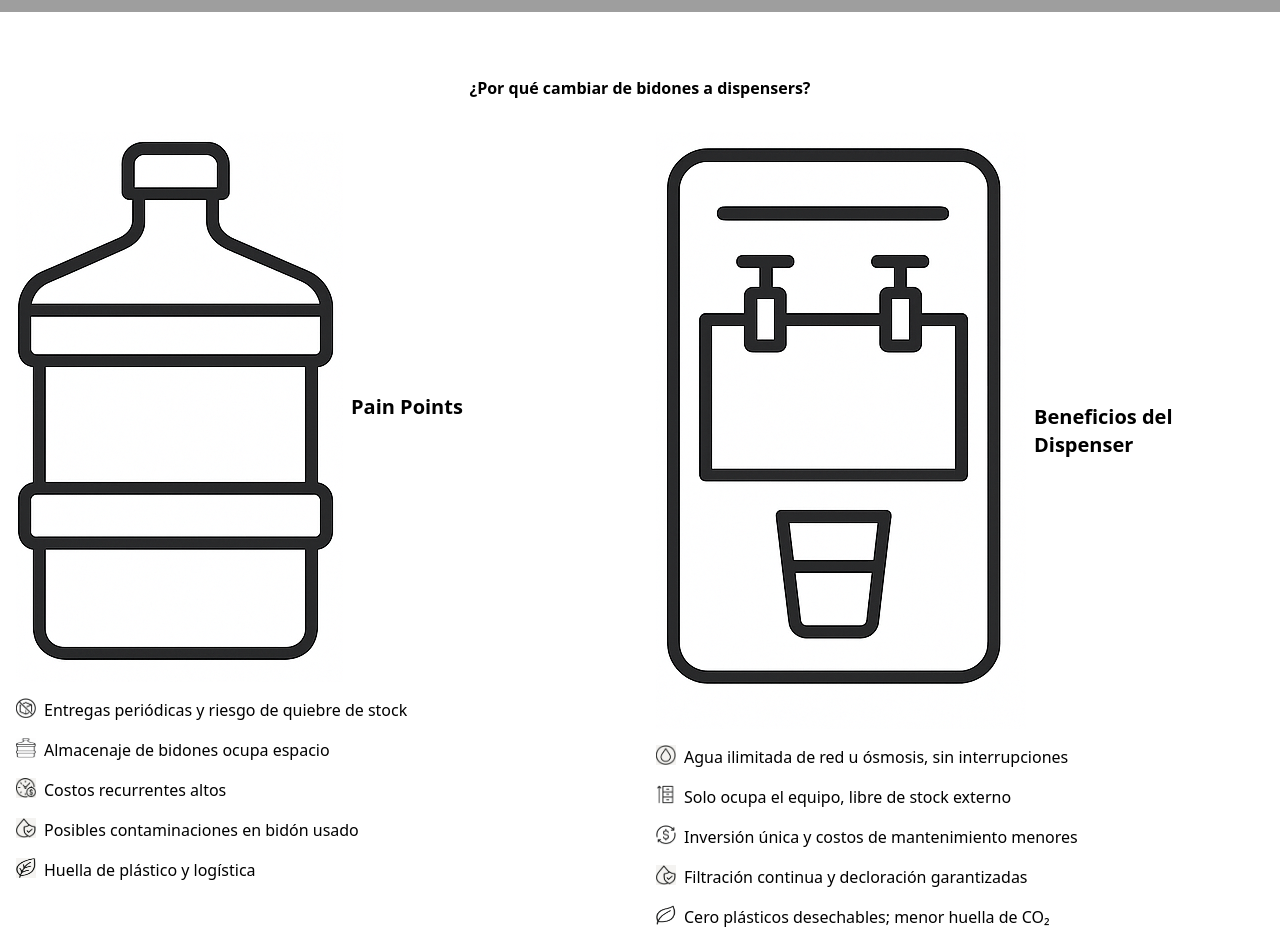
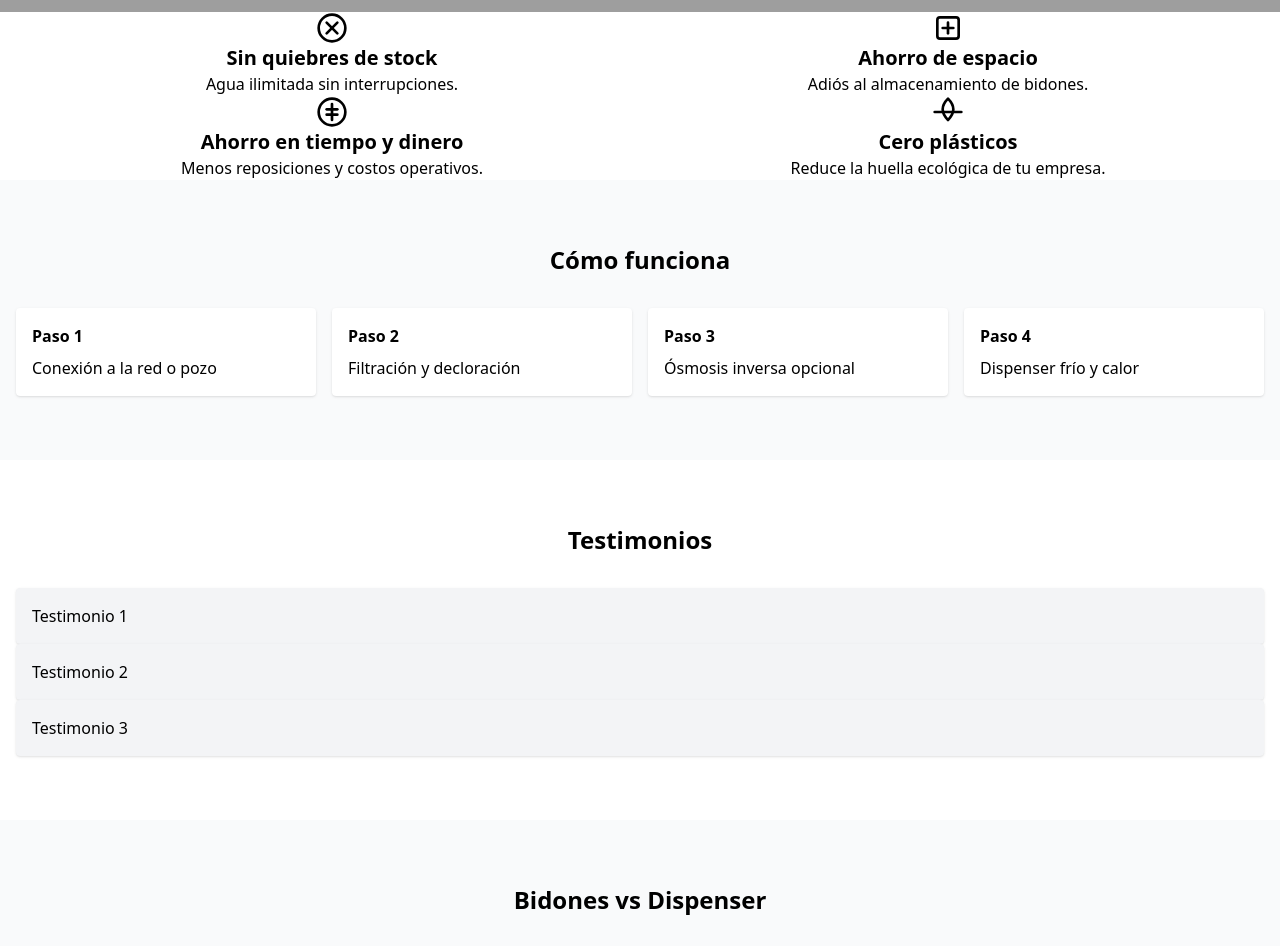
Before and after one commit to pingitzern/landingPageDISPENSER, a website: page public/index.html in a window 1280 px wide. Shown: the part 860-1806 px from the top of the page. Drawn offline with Linux system fonts and the light colour scheme; grey boxes are pictures that could not be loaded.

Commit message:
Add benefits section and SVG icons

```diff
--- a/public/index.html
+++ b/public/index.html
@@ -40,65 +40,28 @@
     </div>
   </section>
 
-  <!-- Pain Points vs Beneficios -->
-  <section id="beneficios" class="container mx-auto px-4 py-16">
-    <h2 class="text-3xl font-bold text-center mb-8">¿Por qué cambiar de bidones a dispensers?</h2>
-    <div class="grid md:grid-cols-2 gap-8">
-      <div>
-        <h3 class="text-xl font-semibold mb-4 flex items-center">
-          <img src="./assets/icons/icon-bidones.png" alt="Bidones" class="w-6 h-6 mr-2">
-          Pain Points
-        </h3>
-        <ul class="space-y-4">
-          <li class="flex items-start">
-            <img src="./assets/icons/icon-no-stock.png" alt="Sin stock" class="w-5 h-5 mr-2 mt-1">
-            <span>Entregas periódicas y riesgo de quiebre de stock</span>
-          </li>
-          <li class="flex items-start">
-            <img src="./assets/icons/icon-bidones.png" alt="Almacenaje" class="w-5 h-5 mr-2 mt-1">
-            <span>Almacenaje de bidones ocupa espacio</span>
-          </li>
-          <li class="flex items-start">
-            <img src="./assets/icons/icon-clock-dollar.png" alt="Costo" class="w-5 h-5 mr-2 mt-1">
-            <span>Costos recurrentes altos</span>
-          </li>
-          <li class="flex items-start">
-            <img src="./assets/icons/icon-water-shield.png" alt="Contaminación" class="w-5 h-5 mr-2 mt-1">
-            <span>Posibles contaminaciones en bidón usado</span>
-          </li>
-          <li class="flex items-start">
-            <img src="./assets/icons/icon-leaf.png" alt="Plástico" class="w-5 h-5 mr-2 mt-1">
-            <span>Huella de plástico y logística</span>
-          </li>
-        </ul>
+  <!-- Beneficios -->
+  <section id="beneficios" class="mx-auto max-w-5xl px-6">
+    <div class="grid grid-cols-1 md:grid-cols-2 lg:grid-cols-4 gap-6">
+      <div class="bg-white rounded-lg shadow-sm p-6 hover:shadow-md text-center">
+        <img src="./assets/icons/icon-no-stock.svg" alt="Sin quiebres de stock" class="w-8 h-8 mx-auto">
+        <h3 class="text-xl font-semibold mt-4">Sin quiebres de stock</h3>
+        <p class="text-gray-600 mt-2">Agua ilimitada sin interrupciones.</p>
       </div>
-      <div>
-        <h3 class="text-xl font-semibold mb-4 flex items-center">
-          <img src="./assets/icons/icon-dispenser.png" alt="Dispenser" class="w-6 h-6 mr-2">
-          Beneficios del Dispenser
-        </h3>
-        <ul class="space-y-4">
-          <li class="flex items-start">
-            <img src="./assets/icons/icon-water-unlimited.png" alt="Agua ilimitada" class="w-5 h-5 mr-2 mt-1">
-            <span>Agua ilimitada de red u ósmosis, sin interrupciones</span>
-          </li>
-          <li class="flex items-start">
-            <img src="./assets/icons/icon-space-saver.png" alt="Menos espacio" class="w-5 h-5 mr-2 mt-1">
-            <span>Solo ocupa el equipo, libre de stock externo</span>
-          </li>
-          <li class="flex items-start">
-            <img src="./assets/icons/icon-cost-savings.png" alt="Ahorro" class="w-5 h-5 mr-2 mt-1">
-            <span>Inversión única y costos de mantenimiento menores</span>
-          </li>
-          <li class="flex items-start">
-            <img src="./assets/icons/icon-water-shield.png" alt="Filtración" class="w-5 h-5 mr-2 mt-1">
-            <span>Filtración continua y decloración garantizadas</span>
-          </li>
-          <li class="flex items-start">
-            <img src="./assets/icons/icon-eco-friendly.png" alt="Eco Friendly" class="w-5 h-5 mr-2 mt-1">
-            <span>Cero plásticos desechables; menor huella de CO₂</span>
-          </li>
-        </ul>
+      <div class="bg-white rounded-lg shadow-sm p-6 hover:shadow-md text-center">
+        <img src="./assets/icons/icon-space-saver.svg" alt="Ahorro de espacio" class="w-8 h-8 mx-auto">
+        <h3 class="text-xl font-semibold mt-4">Ahorro de espacio</h3>
+        <p class="text-gray-600 mt-2">Adiós al almacenamiento de bidones.</p>
+      </div>
+      <div class="bg-white rounded-lg shadow-sm p-6 hover:shadow-md text-center">
+        <img src="./assets/icons/icon-cost-savings.svg" alt="Ahorro en tiempo y dinero" class="w-8 h-8 mx-auto">
+        <h3 class="text-xl font-semibold mt-4">Ahorro en tiempo y dinero</h3>
+        <p class="text-gray-600 mt-2">Menos reposiciones y costos operativos.</p>
+      </div>
+      <div class="bg-white rounded-lg shadow-sm p-6 hover:shadow-md text-center">
+        <img src="./assets/icons/icon-eco-friendly.svg" alt="Cero plásticos" class="w-8 h-8 mx-auto">
+        <h3 class="text-xl font-semibold mt-4">Cero plásticos</h3>
+        <p class="text-gray-600 mt-2">Reduce la huella ecológica de tu empresa.</p>
       </div>
     </div>
   </section>
```
Also changed, not shown: public/assets/icons/icon-cost-savings.svg (added), public/assets/icons/icon-eco-friendly.svg (added), public/assets/icons/icon-no-stock.svg (added), public/assets/icons/icon-space-saver.svg (added), 1 other file.
